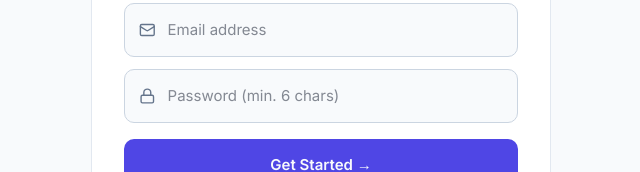
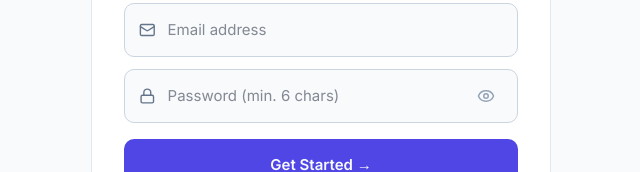
Before and after one commit to Ashwinakn/CareerOS, a Next.js app: page / in a window 1280 px wide. Shown: the part 521-693 px from the top of the page, without its empty margins (319-959 px from the left). Built offline with nearby package versions, Linux system fonts and the light colour scheme; no server answers.

Commit message:
feat: persist current view and add password visibility toggle

```diff
--- a/src/app/page.tsx
+++ b/src/app/page.tsx
@@ -18,8 +18,9 @@ import AuthView from '@/components/AuthView';
 type View = 'dashboard' | 'learning' | 'ideation' | 'events' | 'projects' | 'internships' | 'logs';
 
 export default function Home() {
-  const { state } = useApp();
-  const [currentView, setCurrentView] = useState<View>('dashboard');
+  const { state, dispatch } = useApp();
+  const currentView = state.currentView;
+  const setCurrentView = (v: View) => dispatch({ type: 'SET_VIEW', payload: v as any });
   const [session, setSession] = useState<any>(null);
   const [loading, setLoading] = useState(isSupabaseConfigured);
 
--- a/src/components/AuthView.tsx
+++ b/src/components/AuthView.tsx
@@ -1,7 +1,7 @@
 'use client';
 
 import React, { useState } from 'react';
-import { Camera, Mail, Lock, User, Target, BookOpen, Clock, Sunrise } from 'lucide-react';
+import { Camera, Mail, Lock, User, Target, BookOpen, Clock, Sunrise, Eye, EyeOff } from 'lucide-react';
 import { useApp } from '@/lib/context';
 
 type ProfilePayload = {
@@ -51,6 +51,7 @@ export default function AuthView({ onComplete }: { onComplete?: () => void }) {
   const [studyHoursPerDay, setStudyHoursPerDay] = useState('3–4 hours');
   const [preferredTime, setPreferredTime] = useState('Evening');
   const [mode, setMode] = useState<'login' | 'signup'>('signup');
+  const [showPassword, setShowPassword] = useState(false);
   const [error, setError] = useState('');
   const { dispatch } = useApp();
 
@@ -151,7 +152,24 @@ export default function AuthView({ onComplete }: { onComplete?: () => void }) {
             </Field>
 
             <Field icon={Lock}>
-              <input type="password" required placeholder="Password (min. 6 chars)" minLength={6} value={password} onChange={e => setPassword(e.target.value)} style={inputStyle} />
+              <div style={{ display: 'flex', alignItems: 'center', width: '100%' }}>
+                <input
+                  type={showPassword ? "text" : "password"}
+                  required
+                  placeholder="Password (min. 6 chars)"
+                  minLength={6}
+                  value={password}
+                  onChange={e => setPassword(e.target.value)}
+                  style={inputStyle}
+                />
+                <button
+                  type="button"
+                  onClick={() => setShowPassword(!showPassword)}
+                  style={{ background: 'none', border: 'none', padding: '0 8px', cursor: 'pointer', color: 'var(--text-dim)' }}
+                >
+                  {showPassword ? <EyeOff size={18} /> : <Eye size={18} />}
+                </button>
+              </div>
             </Field>
 
             {error && (
--- a/src/lib/context.tsx
+++ b/src/lib/context.tsx
@@ -5,7 +5,7 @@ import { supabase, isSupabaseConfigured } from '@/lib/supabase';
 import {
   AppState, Topic, Module, Project, Resource, HackathonEvent,
   InternshipApp, DailyLog, TodoItem, IdeaProject, IdeaResource, StatusTag, AppStatus, EventStatus,
-  loadState, saveState, genId, DEFAULT_STATE
+  loadState, saveState, genId, DEFAULT_STATE, ViewType
 } from './store';
 
 // ─── Action Types ─────────────────────────────────────────────────────────────
@@ -52,6 +52,7 @@ type Action =
   | { type: 'ADD_IDEA_RESOURCE'; payload: { ideaId: string; data: Omit<IdeaResource, 'id'> } }
   | { type: 'UPDATE_IDEA_RESOURCE'; payload: { ideaId: string; resourceId: string; data: Partial<IdeaResource> } }
   | { type: 'DELETE_IDEA_RESOURCE'; payload: { ideaId: string; resourceId: string } }
+  | { type: 'SET_VIEW'; payload: ViewType }
   | { type: 'RESET_STATE' };
 
 // ─── Reducer ──────────────────────────────────────────────────────────────────
@@ -60,6 +61,8 @@ function reducer(state: AppState, action: Action): AppState {
   switch (action.type) {
     case 'SET_STATE':
       return action.payload;
+    case 'SET_VIEW':
+      return { ...state, currentView: action.payload };
     case 'UPDATE_PROFILE': {
       const next = { ...state, profile: action.payload };
       if (typeof window !== 'undefined') {
--- a/src/lib/store.ts
+++ b/src/lib/store.ts
@@ -135,8 +135,11 @@ export interface IdeaProject {
   createdAt: string;
 }
 
+export type ViewType = 'dashboard' | 'learning' | 'ideation' | 'events' | 'projects' | 'internships' | 'logs';
+
 export interface AppState {
   profile?: UserProfile;
+  currentView: ViewType;
   topics: Topic[];
   events: HackathonEvent[];
   internships: InternshipApp[];
@@ -149,6 +152,7 @@ export interface AppState {
 
 export const DEFAULT_STATE: AppState = {
   // profile is intentionally undefined — login required
+  currentView: 'dashboard',
   topics: [
     {
       id: 'topic-cv',
```
